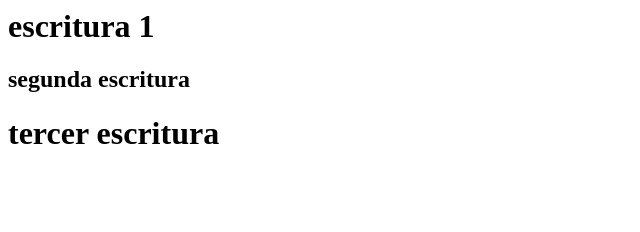
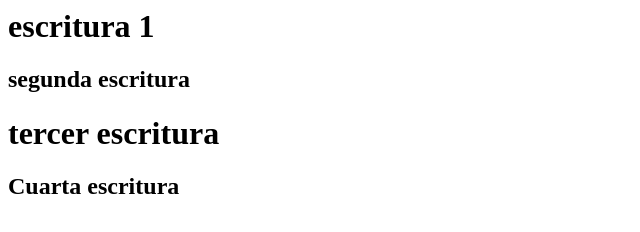
Before and after one commit to gipsy6768/Examen-de-git, a plain HTML site: page index.html in a window 1280 px wide. Shown: the whole page, without its empty margins (0-640 px from the left). Drawn offline with Linux system fonts and the light colour scheme.

Commit message:
Mi Cuarto commit

```diff
--- a/index.html
+++ b/index.html
@@ -1,3 +1,4 @@
 <h1> escritura 1</h1>
 <h2>segunda escritura</h2>
 <h1>tercer escritura</h1>
+<h2>Cuarta escritura</h2>
```
